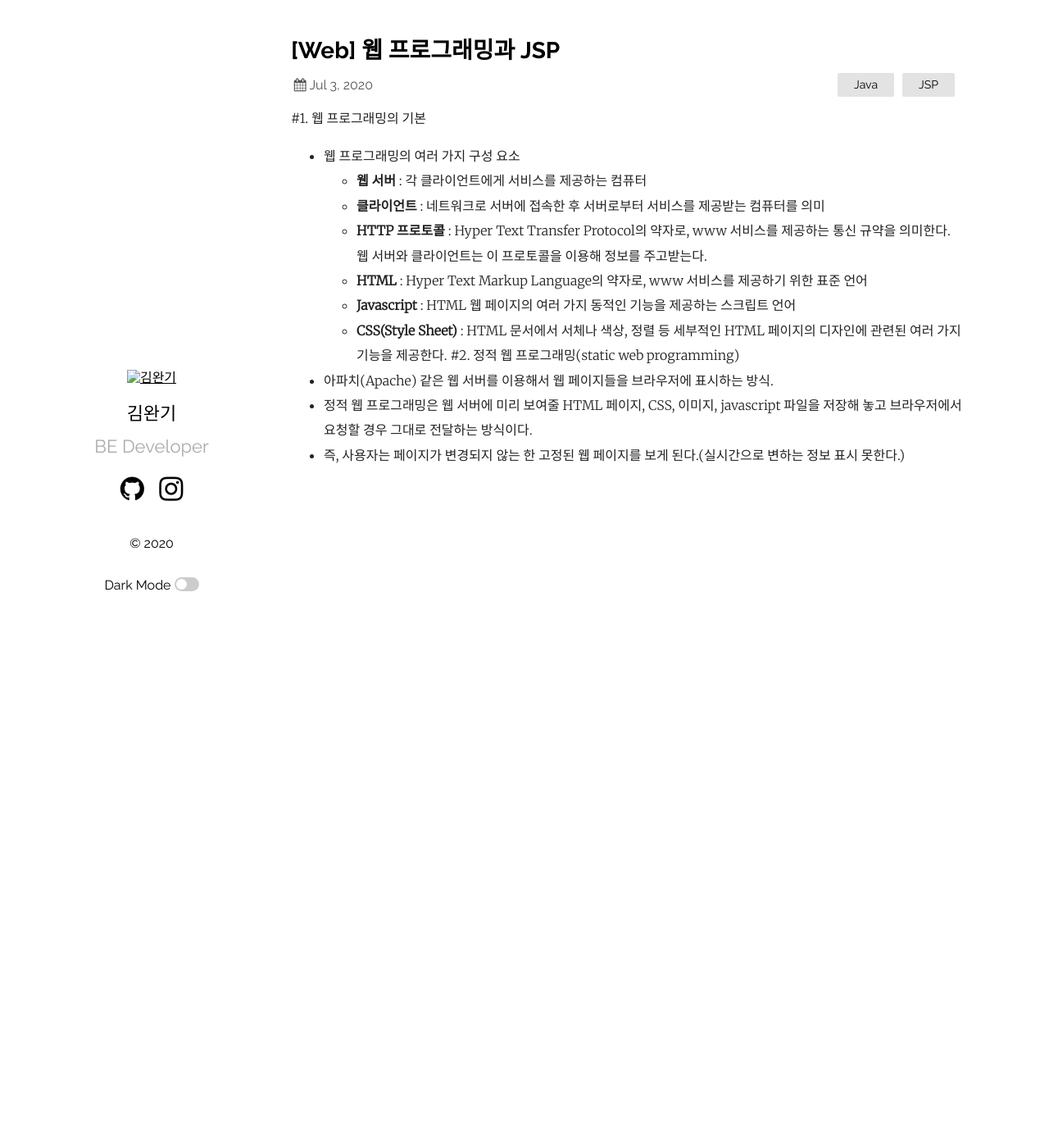
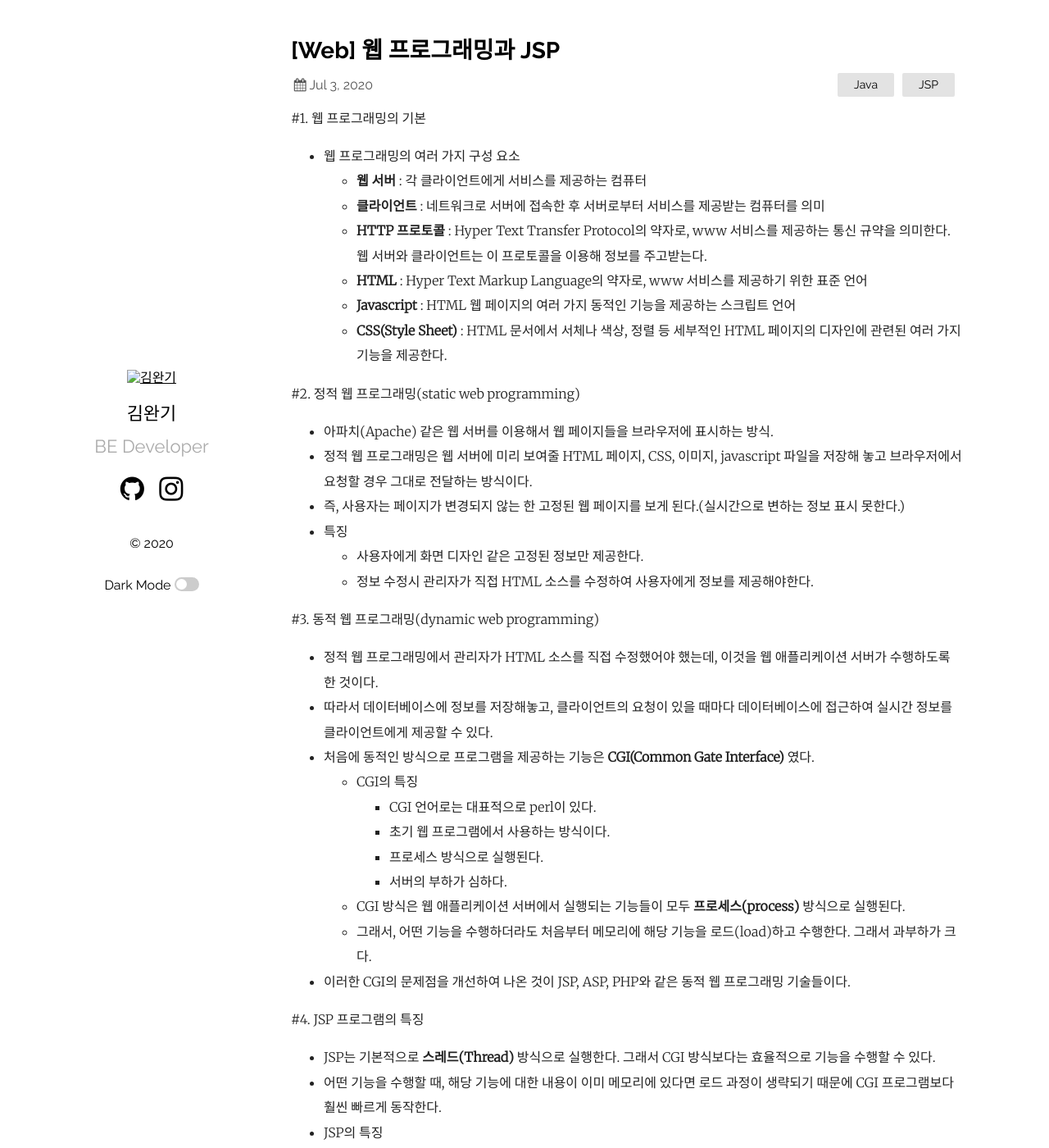
Before and after one commit to mycool0905/mycool0905.github.io, a Jekyll site: the page built from _posts/2020-07-03-web-programming-and-jsp.markdown, in a window 1280 px wide and 1400 px high. Shown: the whole window at 82% size. Built offline with Jekyll 4.4.1, drawn with Linux system fonts in a browser that asks for light colours; some of the changed text lies outside the part shown.

Commit message:
post upload

```diff
--- a/_posts/2020-07-03-web-programming-and-jsp.markdown
+++ b/_posts/2020-07-03-web-programming-and-jsp.markdown
@@ -14,8 +14,33 @@ categories: Java JSP
         + **HTML** : Hyper Text Markup Language의 약자로, www 서비스를 제공하기 위한 표준 언어
         + **Javascript** : HTML 웹 페이지의 여러 가지 동적인 기능을 제공하는 스크립트 언어
         + **CSS(Style Sheet)** : HTML 문서에서 서체나 색상, 정렬 등 세부적인 HTML 페이지의 디자인에 관련된 여러 가지 기능을 제공한다.
+
 #2. 정적 웹 프로그래밍(static web programming)
    - 아파치(Apache) 같은 웹 서버를 이용해서 웹 페이지들을 브라우저에 표시하는 방식.
    - 정적 웹 프로그래밍은 웹 서버에 미리 보여줄 HTML 페이지, CSS, 이미지, javascript 파일을 저장해 놓고
     브라우저에서 요청할 경우 그대로 전달하는 방식이다.
    - 즉, 사용자는 페이지가 변경되지 않는 한 고정된 웹 페이지를 보게 된다.(실시간으로 변하는 정보 표시 못한다.)
+   - 특징
+        + 사용자에게 화면 디자인 같은 고정된 정보만 제공한다.
+        + 정보 수정시 관리자가 직접 HTML 소스를 수정하여 사용자에게 정보를 제공해야한다.
+
+#3. 동적 웹 프로그래밍(dynamic web programming)
+   - 정적 웹 프로그래밍에서 관리자가 HTML 소스를 직접 수정했어야 했는데, 이것을 웹 애플리케이션 서버가 수행하도록 한 것이다.
+   - 따라서 데이터베이스에 정보를 저장해놓고, 클라이언트의 요청이 있을 때마다 데이터베이스에 접근하여 실시간 정보를 클라이언트에게 제공할 수 있다.
+   - 처음에 동적인 방식으로 프로그램을 제공하는 기능은 **CGI(Common Gate Interface)** 였다.
+        + CGI의 특징
+            * CGI 언어로는 대표적으로 perl이 있다.
+            * 초기 웹 프로그램에서 사용하는 방식이다.
+            * 프로세스 방식으로 실행된다.
+            * 서버의 부하가 심하다.
+        + CGI 방식은 웹 애플리케이션 서버에서 실행되는 기능들이 모두 **프로세스(process)** 방식으로 실행된다.
+        + 그래서, 어떤 기능을 수행하더라도 처음부터 메모리에 해당 기능을 로드(load)하고 수행한다. 그래서 과부하가 크다.
+   - 이러한 CGI의 문제점을 개선하여 나온 것이 JSP, ASP, PHP와 같은 동적 웹 프로그래밍 기술들이다.
+
+#4. JSP 프로그램의 특징
+   - JSP는 기본적으로 **스레드(Thread)** 방식으로 실행한다. 그래서 CGI 방식보다는 효율적으로 기능을 수행할 수 있다.
+   - 어떤 기능을 수행할 때, 해당 기능에 대한 내용이 이미 메모리에 있다면 로드 과정이 생략되기 때문에 CGI 프로그램보다 훨씬 빠르게 동작한다.
+   - JSP의 특징
+        + 프로세스 방식이 아닌 스레드 방식으로 실행한다.
+        + 클라이언트의 요구를 처리하는 기능은 최초 한 번만 메모리에 로드된다.
+        + 클라이언트가 동일한 기능을 요구하면 기존에 사용한 기능을 재사용한다.
```
